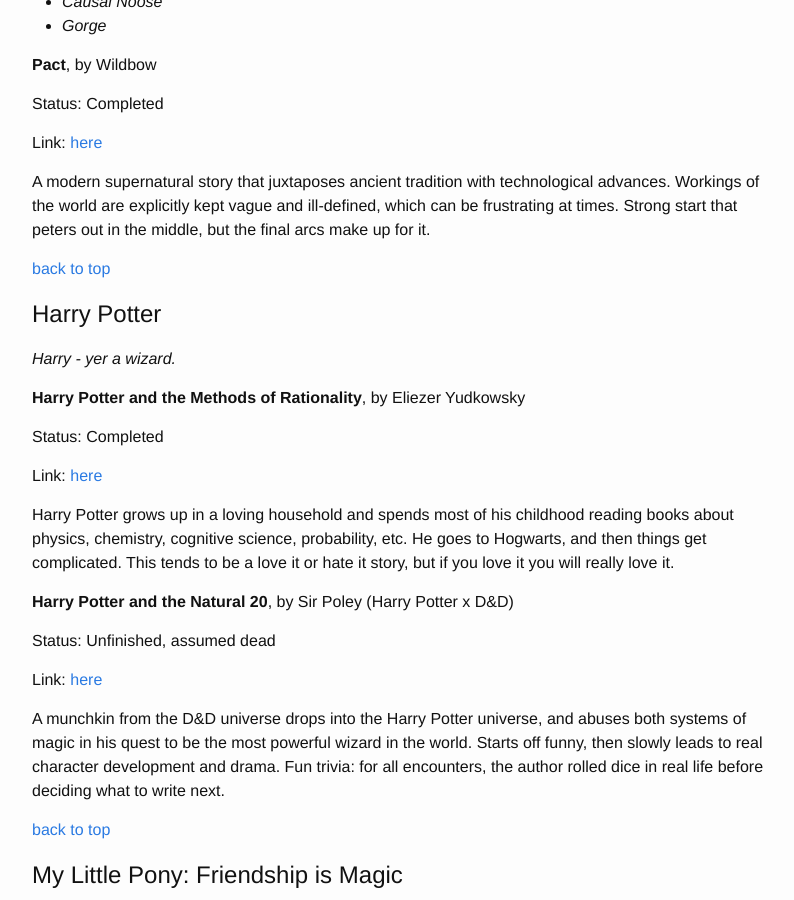
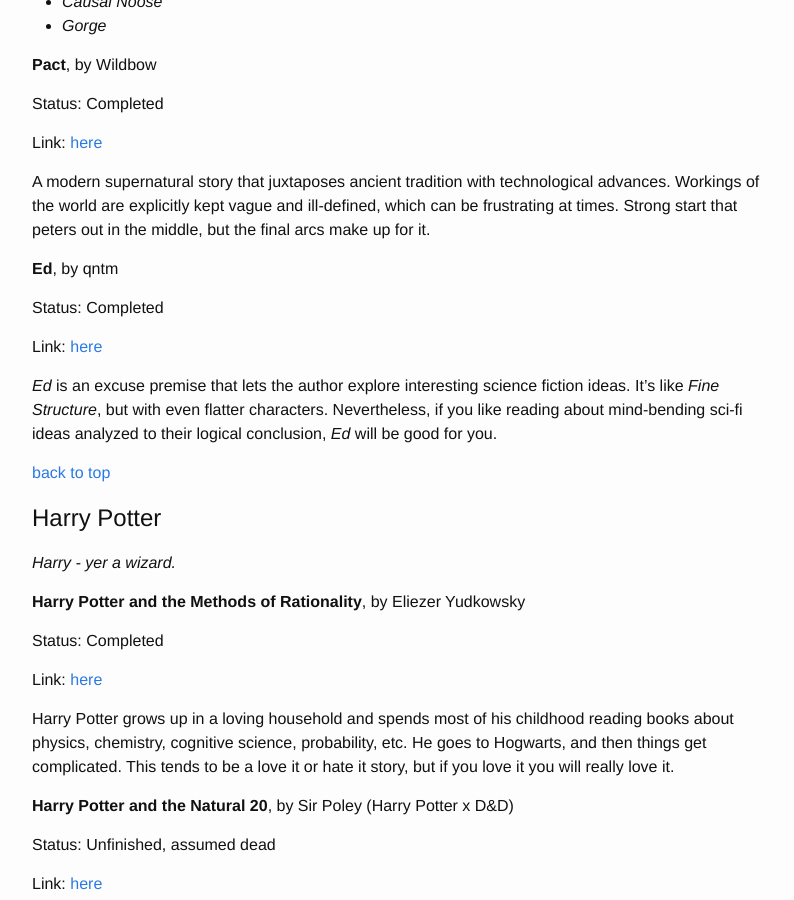
Before and after one commit to alexirpan/alexirpan.github.io, a Jekyll site: the page built from web-fiction-reviews.markdown, in a window 1280 px wide and 900 px high, scrolled down 2449 px. Shown: the whole window, without its empty margins (238-1032 px from the left). Built offline with Jekyll 4.4.1, drawn with Linux system fonts in a browser that asks for light colours; some of the changed text lies outside the part shown.

Commit message:
Adding Ed to recommendations page

```diff
--- a/web-fiction-reviews.markdown
+++ b/web-fiction-reviews.markdown
@@ -131,6 +131,17 @@
 advances. Workings of the world are explicitly kept vague and
 ill-defined, which can be frustrating at times.
 Strong start that peters out in the middle, but the final arcs make up for it.
+
+**Ed**, by qntm
+
+Status: Completed
+
+Link: [here](http://qntm.org/ed)
+
+*Ed* is an excuse premise that lets the author explore interesting science
+fiction ideas. It's like *Fine Structure*, but with even flatter characters.
+Nevertheless, if you like reading about mind-bending sci-fi ideas analyzed to
+their logical conclusion, *Ed* will be good for you.
 
 
 [back to top](#table-of-contents)
```
Also changed, not shown: other parts of web-fiction-reviews.markdown (+1 -1 lines).
